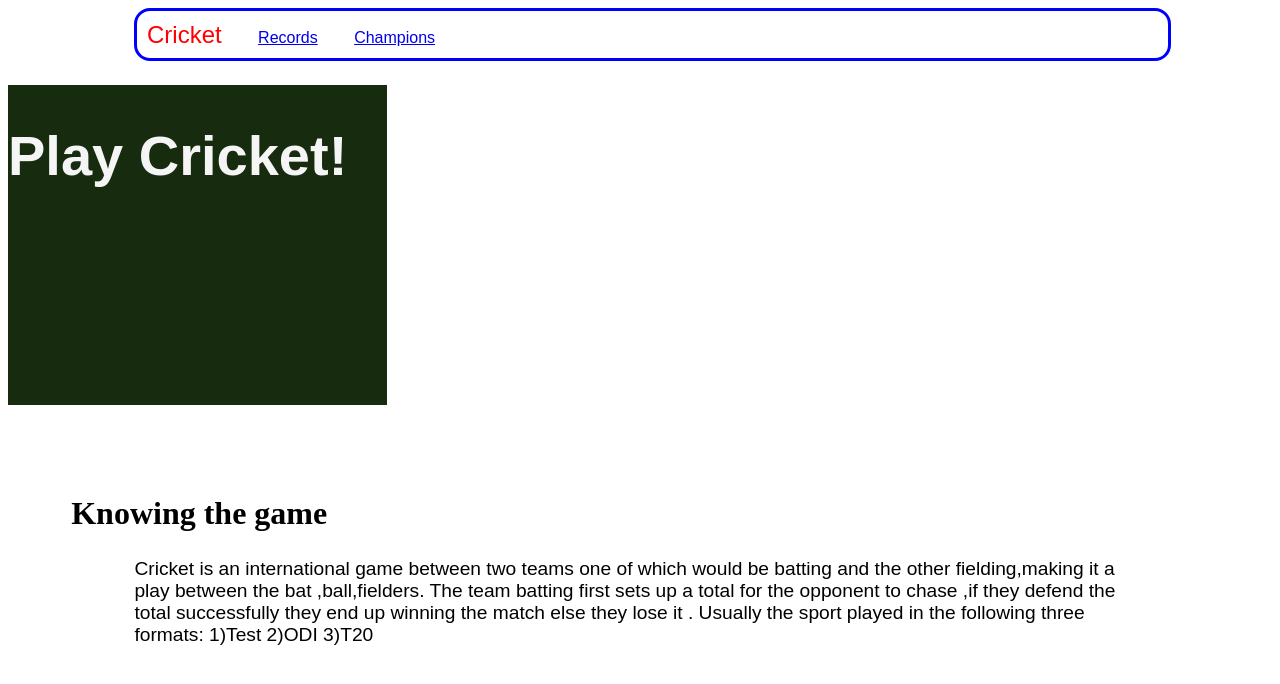
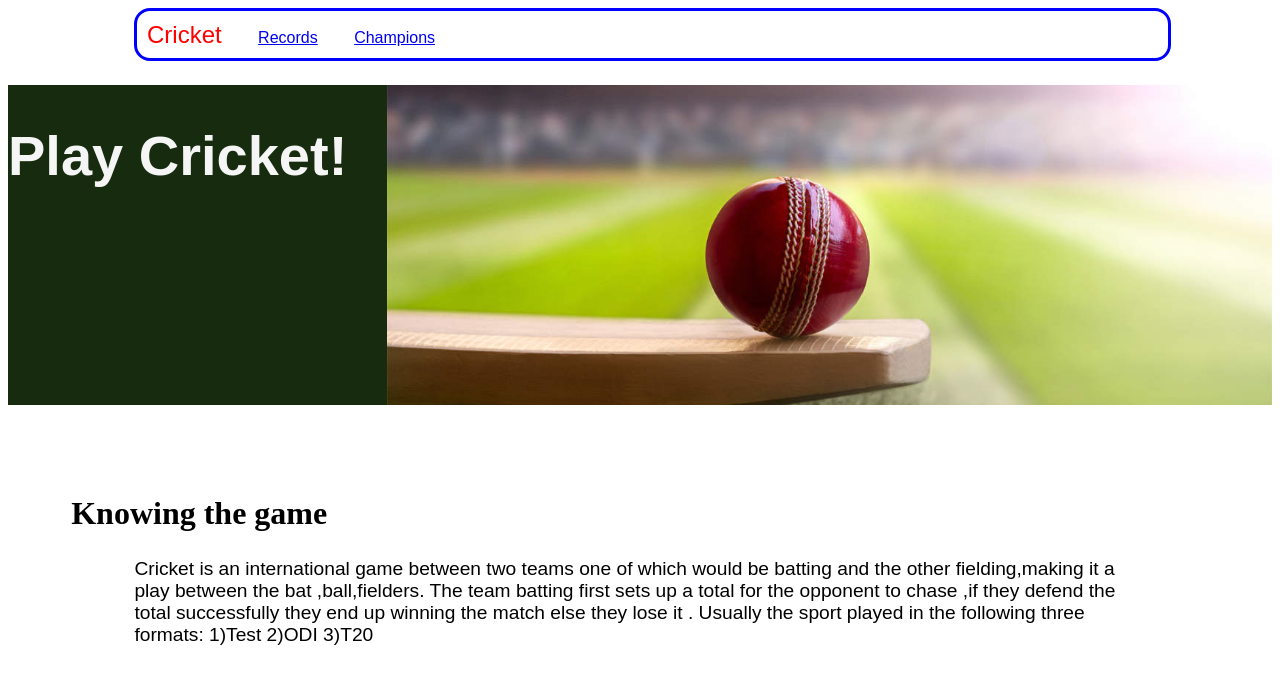
Before and after one commit to tarun-hegde/cricket, a plain HTML site: page index.html in a window 1280 px wide. Drawn offline with Linux system fonts and the light colour scheme; a web font is replaced by a local one.

Commit message:
Update index.html

```diff
--- a/index.html
+++ b/index.html
@@ -23,7 +23,7 @@
         <div style="background-color: rgb(23, 44, 14);height: 40vh;flex: 30%;height: 40vh;">
           <h1 style="font-family: 'Spinnaker', sans-serif;color:whitesmoke;font-size: 350%;">Play Cricket!</h1>
     </div>
-    <div style="height: 40vh;flex: 70%; background-image:url(images/cricket.png.jpg);background-position: center;background-size: cover;">
+    <div style="height: 40vh;flex: 70%; background-image:url('cricket.png.jpg');background-position: center;background-size: cover;">
     </div>
 
 
```
